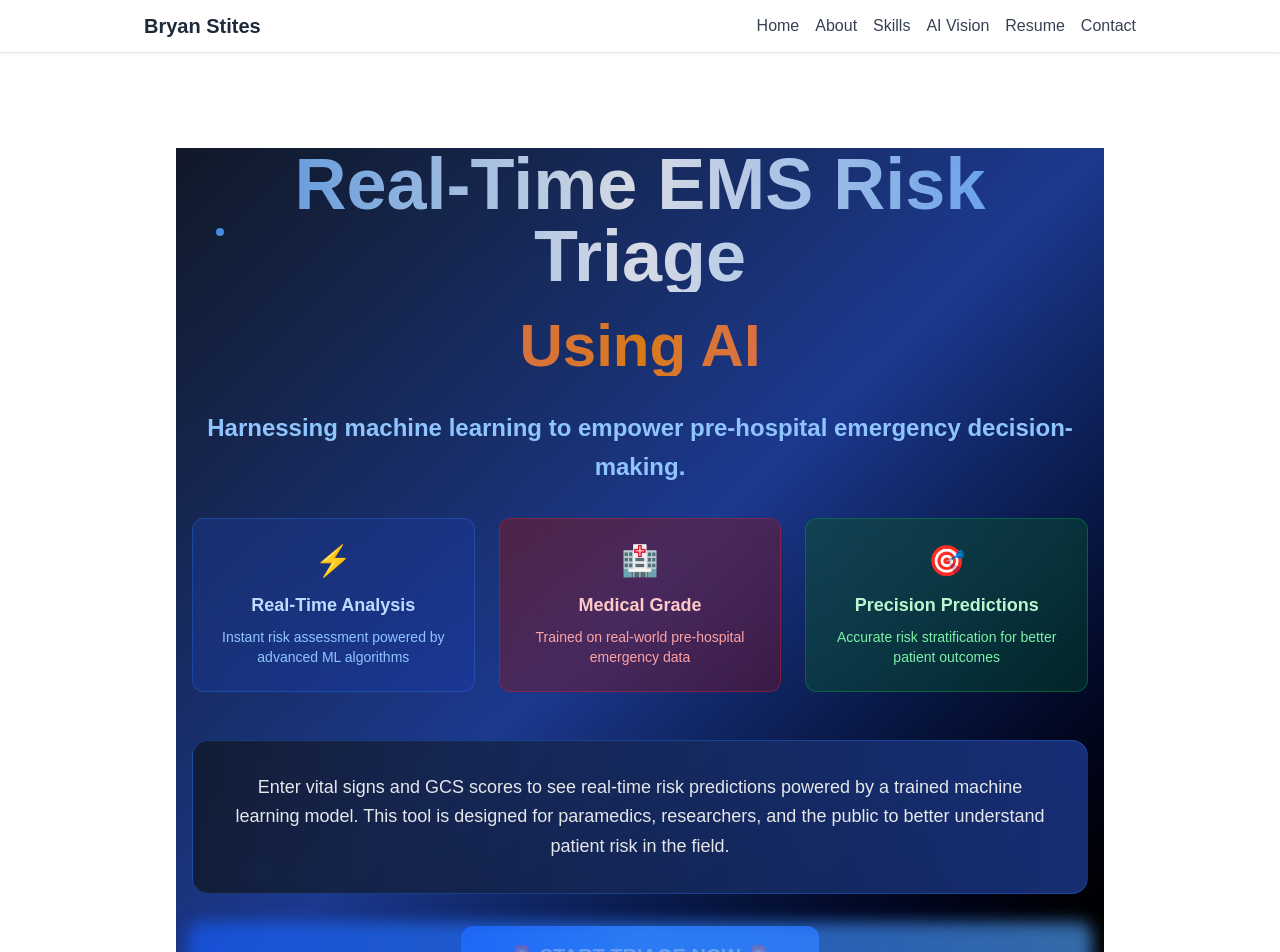
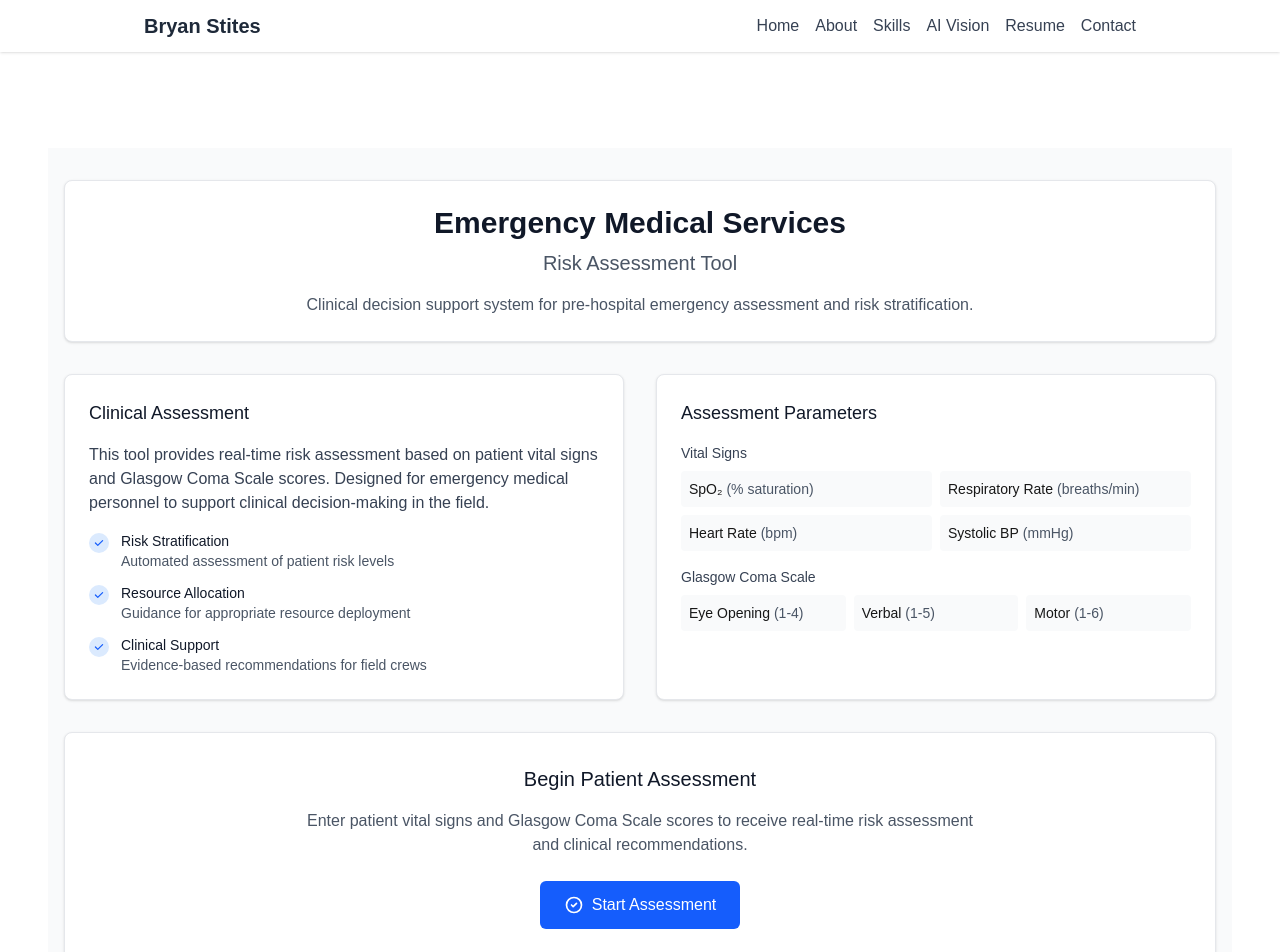
Before and after one commit to bkstites/vp-portfolio, a Next.js app: page /ems-ai in a window 1280 px wide. Shown: the top 952 px of the page. Built offline with nearby package versions, Linux system fonts and the light colour scheme.

Commit message:
Update EMS AI homepage to match professional medical interface

```diff
--- a/src/app/ems-ai/page.tsx
+++ b/src/app/ems-ai/page.tsx
@@ -4,75 +4,131 @@ import Link from 'next/link';
 export default function EMSHomePage() {
   return (
     <EMSLayout>
-      <div className="min-h-screen bg-gradient-to-br from-gray-900 via-blue-900 to-black relative overflow-hidden">
-        {/* Animated background elements */}
-        <div className="absolute inset-0">
-          <div className="absolute top-20 left-10 w-2 h-2 bg-blue-400 rounded-full animate-pulse"></div>
-          <div className="absolute top-40 right-20 w-1 h-1 bg-blue-300 rounded-full animate-ping"></div>
-          <div className="absolute bottom-40 left-20 w-3 h-3 bg-blue-500 rounded-full animate-pulse"></div>
-          <div className="absolute bottom-20 right-10 w-1 h-1 bg-blue-400 rounded-full animate-ping"></div>
-        </div>
+      <div className="min-h-screen bg-gray-50 py-8 px-4">
+        <div className="max-w-6xl mx-auto">
+          {/* Header */}
+          <div className="bg-white rounded-lg shadow-sm border border-gray-200 p-6 mb-8">
+            <div className="text-center">
+              <h1 className="text-3xl font-semibold text-gray-900 mb-2">Emergency Medical Services</h1>
+              <h2 className="text-xl text-gray-600 mb-4">Risk Assessment Tool</h2>
+              <p className="text-gray-600 max-w-2xl mx-auto">
+                Clinical decision support system for pre-hospital emergency assessment and risk stratification.
+              </p>
+            </div>
+          </div>
 
-        {/* Main content */}
-        <div className="relative z-10 flex flex-col items-center justify-center min-h-screen px-4">
-          {/* Hero section with intense styling */}
-          <div className="text-center max-w-4xl mx-auto">
-            {/* Main title with dramatic styling */}
-            <h1 className="text-5xl sm:text-7xl font-black mb-6 bg-gradient-to-r from-blue-400 via-white to-blue-400 bg-clip-text text-transparent animate-pulse">
-              Real-Time EMS Risk Triage
-            </h1>
-            <h1 className="text-4xl sm:text-6xl font-black mb-8 bg-gradient-to-r from-red-400 via-orange-400 to-red-400 bg-clip-text text-transparent animate-pulse">
-              Using AI
-            </h1>
-
-            {/* Subtitle with urgency */}
-            <h2 className="text-xl sm:text-2xl text-blue-300 mb-8 font-semibold leading-relaxed">
-              Harnessing machine learning to empower pre-hospital emergency decision-making.
-            </h2>
-
-            {/* Feature highlights */}
-            <div className="grid grid-cols-1 md:grid-cols-3 gap-6 mb-12">
-              <div className="bg-gradient-to-br from-blue-900/50 to-blue-800/30 backdrop-blur-sm rounded-xl p-6 border border-blue-500/30 hover:border-blue-400/50 transition-all duration-300 hover:scale-105">
-                <div className="text-3xl mb-3">⚡</div>
-                <h3 className="text-lg font-bold text-blue-200 mb-2">Real-Time Analysis</h3>
-                <p className="text-blue-300 text-sm">Instant risk assessment powered by advanced ML algorithms</p>
-              </div>
-              <div className="bg-gradient-to-br from-red-900/50 to-red-800/30 backdrop-blur-sm rounded-xl p-6 border border-red-500/30 hover:border-red-400/50 transition-all duration-300 hover:scale-105">
-                <div className="text-3xl mb-3">🏥</div>
-                <h3 className="text-lg font-bold text-red-200 mb-2">Medical Grade</h3>
-                <p className="text-red-300 text-sm">Trained on real-world pre-hospital emergency data</p>
-              </div>
-              <div className="bg-gradient-to-br from-green-900/50 to-green-800/30 backdrop-blur-sm rounded-xl p-6 border border-green-500/30 hover:border-green-400/50 transition-all duration-300 hover:scale-105">
-                <div className="text-3xl mb-3">🎯</div>
-                <h3 className="text-lg font-bold text-green-200 mb-2">Precision Predictions</h3>
-                <p className="text-green-300 text-sm">Accurate risk stratification for better patient outcomes</p>
+          {/* Main Content */}
+          <div className="grid grid-cols-1 lg:grid-cols-2 gap-8 mb-8">
+            {/* Tool Description */}
+            <div className="bg-white rounded-lg shadow-sm border border-gray-200 p-6">
+              <h3 className="text-lg font-medium text-gray-900 mb-4">Clinical Assessment</h3>
+              <p className="text-gray-700 mb-4">
+                This tool provides real-time risk assessment based on patient vital signs and Glasgow Coma Scale scores.
+                Designed for emergency medical personnel to support clinical decision-making in the field.
+              </p>
+              <div className="space-y-3">
+                <div className="flex items-start">
+                  <div className="flex-shrink-0 w-5 h-5 bg-blue-100 rounded-full flex items-center justify-center mt-0.5">
+                    <svg className="w-3 h-3 text-blue-600" fill="currentColor" viewBox="0 0 20 20">
+                      <path fillRule="evenodd" d="M16.707 5.293a1 1 0 010 1.414l-8 8a1 1 0 01-1.414 0l-4-4a1 1 0 011.414-1.414L8 12.586l7.293-7.293a1 1 0 011.414 0z" clipRule="evenodd" />
+                    </svg>
+                  </div>
+                  <div className="ml-3">
+                    <p className="text-sm font-medium text-gray-900">Risk Stratification</p>
+                    <p className="text-sm text-gray-600">Automated assessment of patient risk levels</p>
+                  </div>
+                </div>
+                <div className="flex items-start">
+                  <div className="flex-shrink-0 w-5 h-5 bg-blue-100 rounded-full flex items-center justify-center mt-0.5">
+                    <svg className="w-3 h-3 text-blue-600" fill="currentColor" viewBox="0 0 20 20">
+                      <path fillRule="evenodd" d="M16.707 5.293a1 1 0 010 1.414l-8 8a1 1 0 01-1.414 0l-4-4a1 1 0 011.414-1.414L8 12.586l7.293-7.293a1 1 0 011.414 0z" clipRule="evenodd" />
+                    </svg>
+                  </div>
+                  <div className="ml-3">
+                    <p className="text-sm font-medium text-gray-900">Resource Allocation</p>
+                    <p className="text-sm text-gray-600">Guidance for appropriate resource deployment</p>
+                  </div>
+                </div>
+                <div className="flex items-start">
+                  <div className="flex-shrink-0 w-5 h-5 bg-blue-100 rounded-full flex items-center justify-center mt-0.5">
+                    <svg className="w-3 h-3 text-blue-600" fill="currentColor" viewBox="0 0 20 20">
+                      <path fillRule="evenodd" d="M16.707 5.293a1 1 0 010 1.414l-8 8a1 1 0 01-1.414 0l-4-4a1 1 0 011.414-1.414L8 12.586l7.293-7.293a1 1 0 011.414 0z" clipRule="evenodd" />
+                    </svg>
+                  </div>
+                  <div className="ml-3">
+                    <p className="text-sm font-medium text-gray-900">Clinical Support</p>
+                    <p className="text-sm text-gray-600">Evidence-based recommendations for field crews</p>
+                  </div>
+                </div>
               </div>
             </div>
 
-            {/* Description with enhanced styling */}
-            <div className="bg-gradient-to-r from-gray-900/80 to-blue-900/80 backdrop-blur-sm rounded-2xl p-8 mb-8 border border-blue-500/30">
-              <p className="text-lg text-gray-200 font-medium leading-relaxed">
-                Enter vital signs and GCS scores to see real-time risk predictions powered by a trained machine learning model. This tool is designed for paramedics, researchers, and the public to better understand patient risk in the field.
-              </p>
+            {/* Assessment Parameters */}
+            <div className="bg-white rounded-lg shadow-sm border border-gray-200 p-6">
+              <h3 className="text-lg font-medium text-gray-900 mb-4">Assessment Parameters</h3>
+              <div className="space-y-4">
+                <div>
+                  <h4 className="text-sm font-medium text-gray-700 mb-2">Vital Signs</h4>
+                  <div className="grid grid-cols-2 gap-2 text-sm">
+                    <div className="bg-gray-50 rounded p-2">
+                      <span className="font-medium">SpO₂</span>
+                      <span className="text-gray-600 ml-1">(% saturation)</span>
+                    </div>
+                    <div className="bg-gray-50 rounded p-2">
+                      <span className="font-medium">Respiratory Rate</span>
+                      <span className="text-gray-600 ml-1">(breaths/min)</span>
+                    </div>
+                    <div className="bg-gray-50 rounded p-2">
+                      <span className="font-medium">Heart Rate</span>
+                      <span className="text-gray-600 ml-1">(bpm)</span>
+                    </div>
+                    <div className="bg-gray-50 rounded p-2">
+                      <span className="font-medium">Systolic BP</span>
+                      <span className="text-gray-600 ml-1">(mmHg)</span>
+                    </div>
+                  </div>
+                </div>
+                <div>
+                  <h4 className="text-sm font-medium text-gray-700 mb-2">Glasgow Coma Scale</h4>
+                  <div className="grid grid-cols-3 gap-2 text-sm">
+                    <div className="bg-gray-50 rounded p-2">
+                      <span className="font-medium">Eye Opening</span>
+                      <span className="text-gray-600 ml-1">(1-4)</span>
+                    </div>
+                    <div className="bg-gray-50 rounded p-2">
+                      <span className="font-medium">Verbal</span>
+                      <span className="text-gray-600 ml-1">(1-5)</span>
+                    </div>
+                    <div className="bg-gray-50 rounded p-2">
+                      <span className="font-medium">Motor</span>
+                      <span className="text-gray-600 ml-1">(1-6)</span>
+                    </div>
+                  </div>
+                </div>
+              </div>
             </div>
+          </div>
 
-            {/* Call to action with intense styling */}
-            <div className="relative">
-              <Link
-                href="/ems-ai/triage"
-                className="inline-block bg-gradient-to-r from-blue-600 via-blue-500 to-blue-600 text-white px-12 py-4 rounded-xl font-bold text-xl shadow-2xl hover:shadow-blue-500/50 transition-all duration-300 hover:scale-105 hover:from-blue-500 hover:to-blue-400 animate-pulse"
-              >
-                🚨 START TRIAGE NOW 🚨
-              </Link>
-              <div className="absolute -inset-1 bg-gradient-to-r from-blue-600 to-blue-400 rounded-xl blur opacity-75 animate-pulse"></div>
-            </div>
+          {/* Call to Action */}
+          <div className="bg-white rounded-lg shadow-sm border border-gray-200 p-8 text-center">
+            <h3 className="text-xl font-medium text-gray-900 mb-4">Begin Patient Assessment</h3>
+            <p className="text-gray-600 mb-6 max-w-2xl mx-auto">
+              Enter patient vital signs and Glasgow Coma Scale scores to receive real-time risk assessment and clinical recommendations.
+            </p>
+            <Link
+              href="/ems-ai/triage"
+              className="inline-flex items-center px-6 py-3 bg-blue-600 text-white font-medium rounded-md hover:bg-blue-700 focus:outline-none focus:ring-2 focus:ring-blue-500 focus:ring-offset-2 transition-colors"
+            >
+              <svg className="w-5 h-5 mr-2" fill="none" stroke="currentColor" viewBox="0 0 24 24">
+                <path strokeLinecap="round" strokeLinejoin="round" strokeWidth="2" d="M9 12l2 2 4-4m6 2a9 9 0 11-18 0 9 9 0 0118 0z" />
+              </svg>
+              Start Assessment
+            </Link>
+          </div>
 
-            {/* Additional info */}
-            <div className="mt-8 text-center">
-              <p className="text-blue-300 text-sm font-medium">
-                ⚡ Powered by Advanced Machine Learning • 🏥 Medical Grade Accuracy • ⚡ Real-Time Processing
-              </p>
-            </div>
+          {/* Footer Info */}
+          <div className="mt-8 text-center text-xs text-gray-500">
+            <p>This tool provides clinical decision support and should be used in conjunction with professional medical judgment.</p>
           </div>
         </div>
       </div>
```
